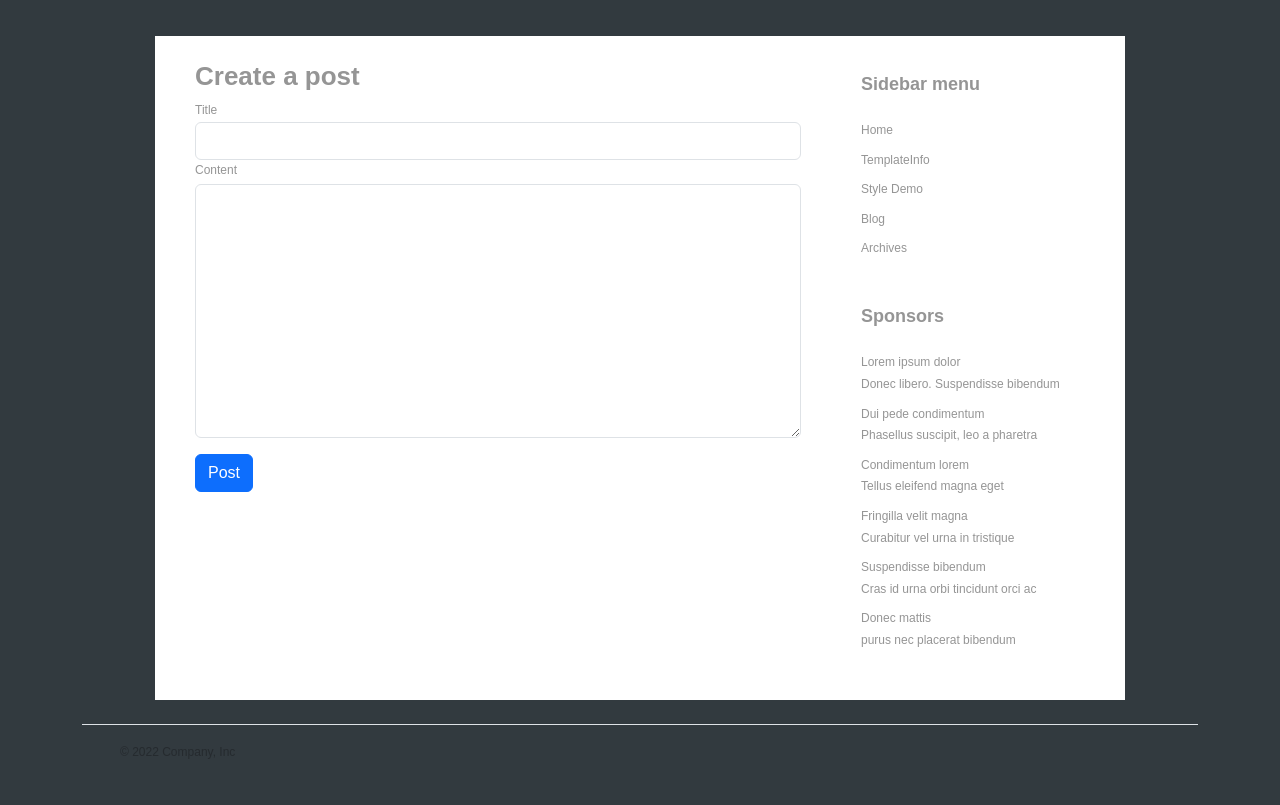
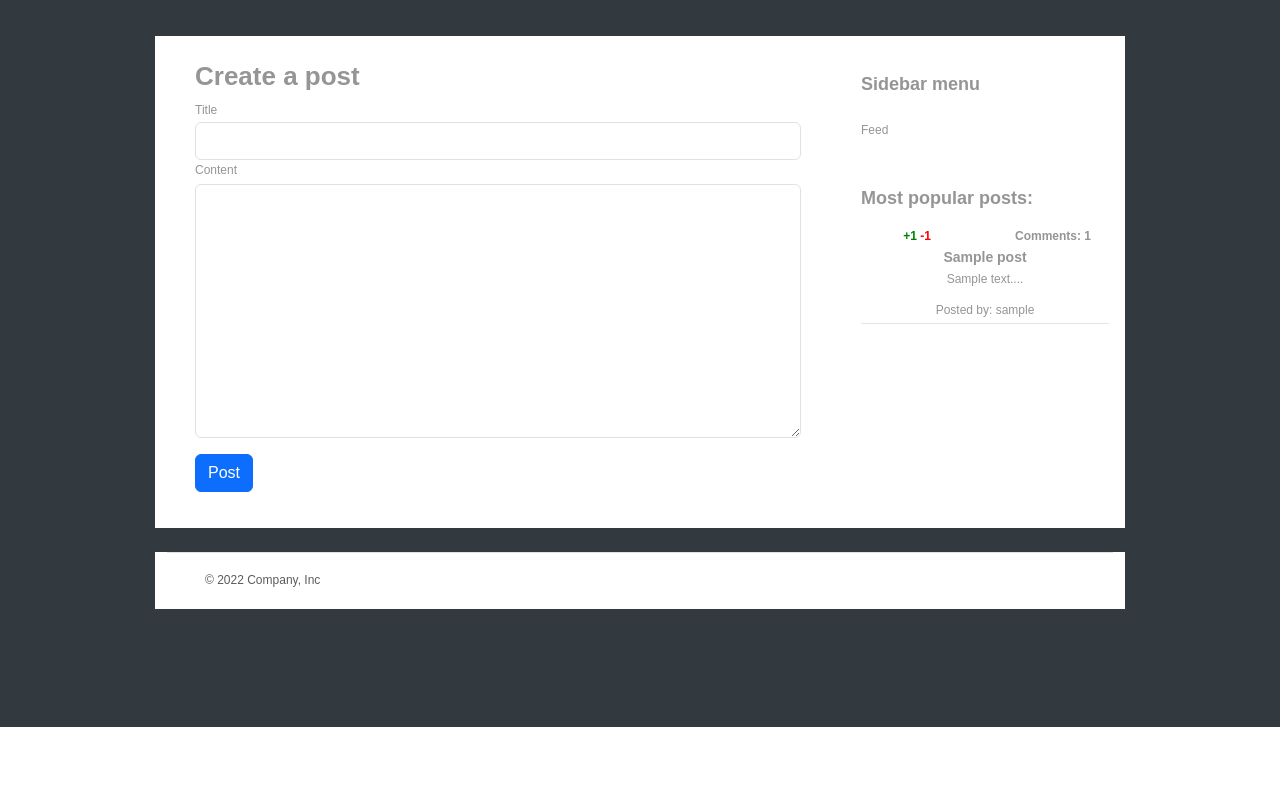
Before and after one commit to dmitriy-kondrashkin/Forum, a Django app: page /post_create/ in a window 1280 px wide. Shown: the part 73-878 px from the top of the page. After the commit the page ends 800 px from the top, so only its background shows below. Run offline with Django 4.2, Linux system fonts and the light colour scheme; a user stored in the database is signed in; tables that the repository leaves empty hold one stand-in row (values such as "Sample post"); some libraries are stand-ins or nearby versions.

Commit message:
added top posts in sidebar

```diff
--- a/main/templates/main/base.html
+++ b/main/templates/main/base.html
@@ -66,37 +66,53 @@
                         <p style="font-size: 18px; font-weight: bold;">Sidebar menu</p>
                         <div class="clr"></div>
                         <ul class="sb_menu">
-                            <li><a href="#">Home</a></li>
-                            <li><a href="#">TemplateInfo</a></li>
-                            <li><a href="#">Style Demo</a></li>
-                            <li><a href="#">Blog</a></li>
-                            <li><a href="#">Archives</a></li>
+                            <li><a href="{% url 'main:feed' %}">Feed</a></li>
                         </ul>
                     </div>
                     <div class="gadget">
-                        <p style="font-size: 18px; font-weight: bold;">Sponsors</p>
+                        <p style="font-size: 18px; font-weight: bold;">Most popular posts:</p>
                         <div class="clr"></div>
+                        {% for top_post in top_posts %}
                         <ul class="ex_menu">
-                            <li><a href="#">Lorem ipsum dolor</a><br />
-                                Donec libero. Suspendisse bibendum</li>
-                            <li><a href="#">Dui pede condimentum</a><br />
-                                Phasellus suscipit, leo a pharetra</li>
-                            <li><a href="#">Condimentum lorem</a><br />
-                                Tellus eleifend magna eget</li>
-                            <li><a href="#">Fringilla velit magna</a><br />
-                                Curabitur vel urna in tristique</li>
-                            <li><a href="#">Suspendisse bibendum</a><br />
-                                Cras id urna orbi tincidunt orci ac</li>
-                            <li><a href="#">Donec mattis</a><br />
-                            purus nec placerat bibendum</li>
+                            <li style="margin-top: -30px;">
+                                <a href="{% url 'main:post-detail' slug=top_post.slug %}">
+                                    <div class="row">
+                                        <div class="col-sm-6 text-center">
+                                            <span style="color: green;"><strong>+{{top_post.upvotes.all.count}}</strong></span>
+                                            <span style="color: red;"><strong>-{{top_post.downvotes.all.count}}</strong></span>
+                                        </div>
+                                        <div class="col-sm-6 text-center">
+                                            <strong>Comments: {{top_post.get_comment_numbers}}</strong>
+                                        </div>
+                                    </div>
+                                    <div class="row">
+                                        <div class="col-sm-12 text-center">
+                                            <strong style="font-size: 14px;">{{top_post.title|slice:50|safe}}</strong>
+                                        </div>
+                                    </div>
+                                    <div class="row">
+                                        <div class="col-sm-12 text-center">
+                                            {{top_post.content|slice:70}}...
+                                        </div>
+                                    </div>
+                                    <div class="row" style="margin-top: 10px; margin-bottom: -15px;">
+                                        <div class="col-sm-12 text-center">
+                                            Posted by: {{top_post.author|slice:100}}
+                                        </div>
+                                    </div>
+                                </a>
+                                <hr>
+                            </li>
                         </ul>
+                        {% endfor %}
                     </div>
                 </div>
                 <div class="clr"></div>
             </div>
         </div>
     </div>
-    <div class="container">
+
+    <div class="container" style="background-color: white; width: 970px;">
         <footer class="d-flex flex-wrap justify-content-between align-items-center py-3 my-4 border-top">
           <div class="col-md-4 d-flex align-items-center">
             <a href="/" class="mb-3 me-2 mb-md-0 text-muted text-decoration-none lh-1">
--- a/main/views.py
+++ b/main/views.py
@@ -17,14 +17,17 @@ from django.db.models import Q, Count, BooleanField, When, Case
 
 # Create your views here.
 def feed(request, slug=None):
+    top_posts = Post.objects.annotate(upvotes_count=Count('upvotes')).order_by('-upvotes_count')[:5]
     comments = Comment.objects.all()
     posts = Post.objects.annotate(upvotes_count=Count('upvotes')).order_by('-upvotes_count')
     return render(request, 'main/feed.html', {'posts': posts,
-                                              'comments': comments})
+                                              'comments': comments,
+                                              'top_posts':top_posts})
 
 
 @login_required
 def post_create(request):
+    top_posts = Post.objects.annotate(upvotes_count=Count('upvotes')).order_by('-upvotes_count')[:5]
     if request.method == 'POST':
         form = PostCreateForm(request.POST)
         if form.is_valid():
@@ -38,10 +41,12 @@ def post_create(request):
                 messages.error(request, error)
     else:
         form = PostCreateForm()
-    return render(request,'main/post_create.html', {'form':form})
+    return render(request,'main/post_create.html', {'form':form,
+                                                    'top_posts':top_posts})
 
 
 def post_detail(request, slug):
+    top_posts = Post.objects.annotate(upvotes_count=Count('upvotes')).order_by('-upvotes_count')[:5]
     post = get_object_or_404(Post, slug=slug)
     comments = Comment.objects.filter(post=post, reply=None).order_by('-created_at')
     # is_voted = False
@@ -71,7 +76,8 @@ def post_detail(request, slug):
         comment_form = CommentForm()
     return render(request, 'main/post_detail.html', {'post':post,
                                                      'comment_form':comment_form,
-                                                     'comments':comments})
+                                                     'comments':comments,
+                                                     'top_posts':top_posts})
 
 
 @login_required
@@ -204,6 +210,7 @@ def reply_comment_update(request, slug):
 
 @login_required
 def post_update(request, slug):
+    top_posts = Post.objects.annotate(upvotes_count=Count('upvotes')).order_by('-upvotes_count')[:5]
     post = get_object_or_404(Post, slug=slug)
     form = PostCreateForm(instance=post)
     if post.author == request.user:
@@ -218,11 +225,13 @@ def post_update(request, slug):
         messages.error(request, "You don't have permission to access")
         return redirect('/')
     return render(request, 'main/post_update.html', {'post':post,
-                                                     'form':form})
+                                                     'form':form,
+                                                     'top_posts':top_posts})
 
 
 @login_required
 def comment_update(request, slug):
+    top_posts = Post.objects.annotate(upvotes_count=Count('upvotes')).order_by('-upvotes_count')[:5]
     comment = get_object_or_404(Comment, slug=slug)
     form = CommentForm(instance=comment)
     if comment.author == request.user:
@@ -236,7 +245,8 @@ def comment_update(request, slug):
         messages.error(request, "You don't have permission to access")
         return redirect('/')
     return render(request, 'main/comment_update.html', {'form':form,
-                                                        'comment':comment})
+                                                        'comment':comment,
+                                                        'top_posts':top_posts})
 
 
 def error_404(request, exception):
--- a/static/style.css
+++ b/static/style.css
@@ -247,7 +247,7 @@ ul.ex_menu li a:hover {
 .footer_resize {
 	margin:0 auto;
 	padding:20px 40px 24px;
-	width:890px;
+	width:970px;
 	background-color:#fff;
 	border-top:1px solid #6ec1f3;
 }
--- a/users/views.py
+++ b/users/views.py
@@ -1,5 +1,6 @@
 from django.shortcuts import render, redirect
 from django.contrib import messages
+from django.db.models import Count
 """
 AUTH
 """
@@ -11,6 +12,7 @@ from django.contrib.auth import get_user_model
 IMPORT FROM CURRENT PROJECT
 """
 from .forms import UserUpdateForm
+from main.models import Post
 # Create your views here.
 def custom_login(request):
     if request.user.is_authenticated:
@@ -59,6 +61,7 @@ def custom_logout(request):
 
 @login_required
 def profile(request, username):
+    top_posts = Post.objects.annotate(upvotes_count=Count('upvotes')).order_by('-upvotes_count')[:5]
     if request.method == 'POST':
         user = request.user
         form = UserUpdateForm(request.POST, request.FILES, instance=user)
@@ -72,5 +75,6 @@ def profile(request, username):
     user = get_user_model().objects.filter(username=username).first()
     if user:
         form = UserUpdateForm(instance=user)
-        return render(request, 'users/profile.html', {'form':form})
+        return render(request, 'users/profile.html', {'form':form,
+                                                      'top_posts':top_posts})
     return redirect('/')
```
Also changed, not shown: main/templates/main/feed.html (+24 -6 lines).
